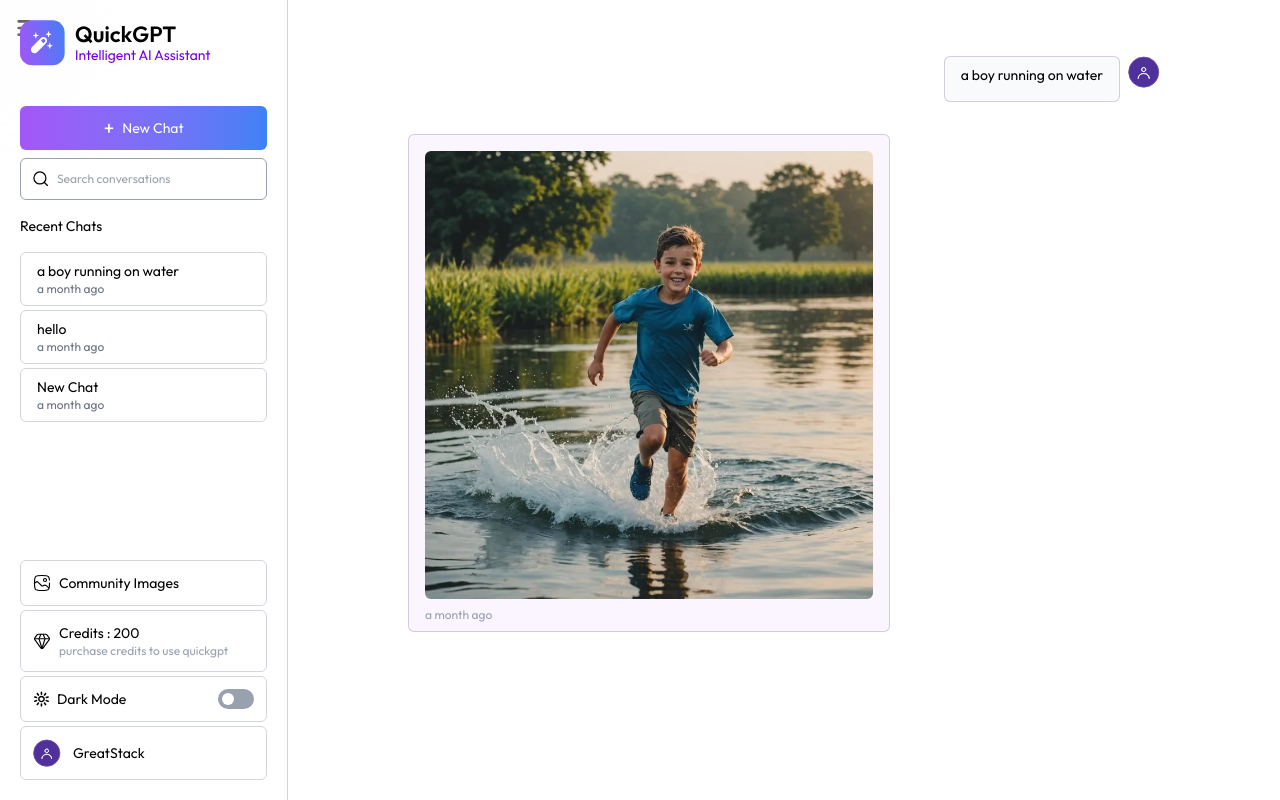
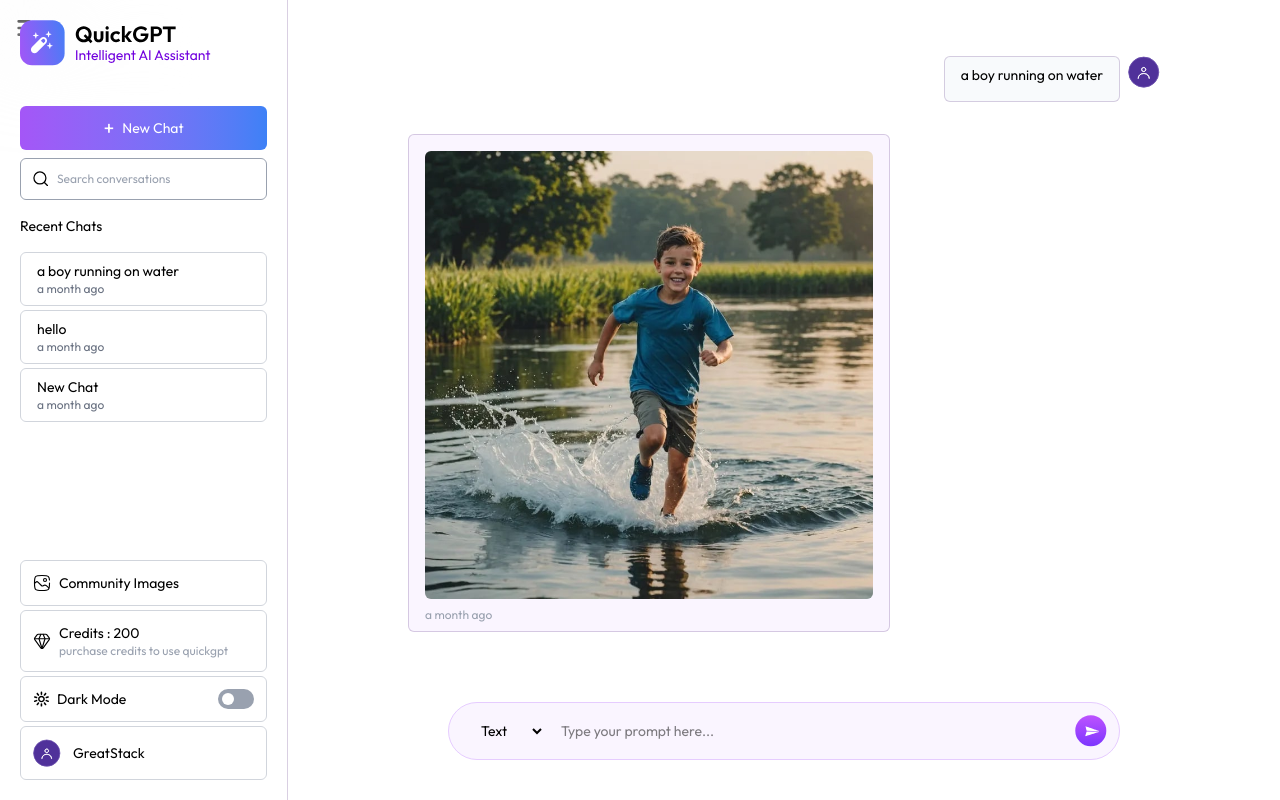
Before and after one commit to SanduniHewagama/QuickGPT, a React (Vite) app in the folder client/: page / in a window 1280 px wide. Built offline with nearby package versions, Linux system fonts and the light colour scheme.

Commit message:
add checkbox

```diff
--- a/client/src/components/ChatBox.jsx
+++ b/client/src/components/ChatBox.jsx
@@ -9,6 +9,13 @@ const ChatBox = () => {
   const [messages, setMessages] = useState([]);
   // eslint-disable-next-line no-unused-vars
   const [loading, setLoading] = useState(false);
+  const [prompt, setPrompt] = useState("");
+  const [mode, setMode] = useState("text");
+  const [isPublished, setIsPublished] = useState(false);
+
+  const onSubmit = async (e) => {
+    e.preventDefault();
+  };
 
   useEffect(() => {
     if (selectedChat) {
@@ -17,9 +24,9 @@ const ChatBox = () => {
   }, [selectedChat]);
 
   return (
-    <div className="flex-1 flex flex-col justify-between m-5 md:m-10 xl:mx-30 max-md:mt-14 2xl:pr-40">
+    <div className="flex-1 flex flex-col justify-between md:m-10 xl:mx-30 max-md:mt-auto 2xl:pr-40">
       {/* Chat Messages */}
-      <div className="flex-1 mb-5 overflow-y-scroll">
+      <div className="flex-1 mb-2 ">
         {messages.length === 0 && (
           <div className="h-full flex flex-col items-center justify-center gap-2 text-primary">
             <img
@@ -46,9 +53,52 @@ const ChatBox = () => {
           </div>
         )}
 
-        {/* Pompt Input BOx */}
-        <form></form>
+        {mode === "image" && (
+          <label className="inline-flex items-center gap-2 mb-auto text-sm mx-32">
+            <p className="text-xs">Publish Generated Image to Community</p>
+            <input
+              type="checkbox"
+              className="cursor-pointer"
+              checked={isPublished}
+              onChange={(e) => setIsPublished(e.target.checked)}
+            />
+          </label>
+        )}
       </div>
+
+      {/* Pompt Input BOx */}
+      <form
+        onSubmit={onSubmit}
+        className="bg-primary/20 dark:bg-[#583C79]/30 border border-primary dark:border-[#80609F]/30 rounded-full w-full max-w-2xl p-3 pl-4 mx-auto flex gap-4 items-center"
+      >
+        <select
+          onChange={(e) => setMode(e.target.value)}
+          value={mode}
+          className="text-sm pl-3 pr-2 outline-none"
+        >
+          <option className="dark:bg-purple-900" value="text">
+            Text
+          </option>
+          <option className="dark-bg-purple-900" value="image">
+            Image
+          </option>
+        </select>
+        <input
+          onChange={() => setPrompt(e.target.value)}
+          value={prompt}
+          type="text"
+          placeholder="Type your prompt here..."
+          className="flex-1 w-full text-sm outline-none"
+          required
+        />
+        <button>
+          <img
+            src={loading ? assets.stop_icon : assets.send_icon}
+            className="w-8 cursor-pointer"
+            alt=""
+          />
+        </button>
+      </form>
     </div>
   );
 };
```
